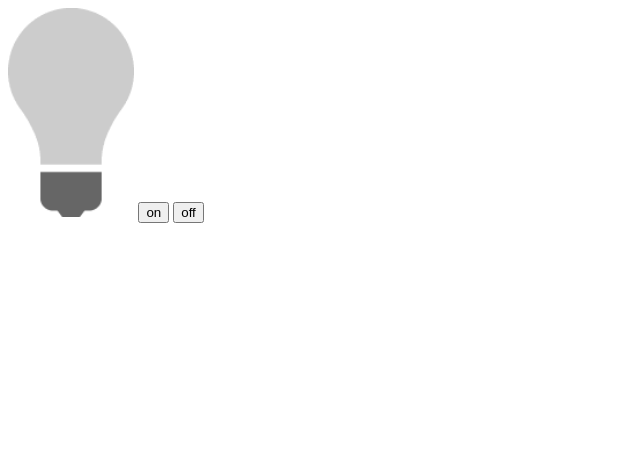
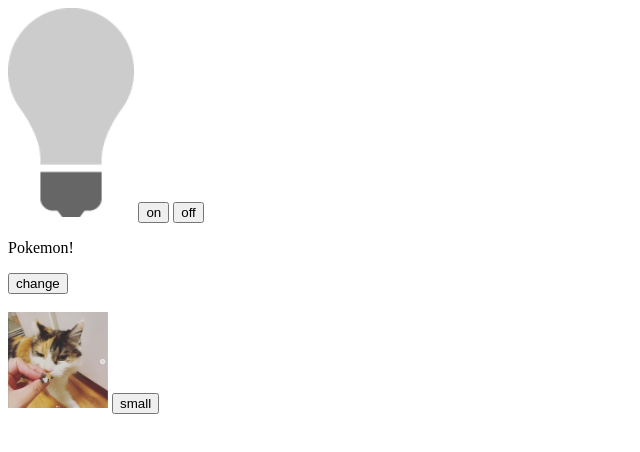
Before and after one commit to Carrie8348/js-basic-practice-in-html, a plain HTML site: page index.html in a window 1280 px wide. Shown: the whole page, without its empty margins (0-640 px from the left). Drawn offline with Linux system fonts and the light colour scheme.

Commit message:
add other display examples

```diff
--- a/index.html
+++ b/index.html
@@ -13,5 +13,13 @@
 
     <button type="button" onclick = "document.getElementById('lb').src='/assets/images/eg_bulboff.gif'"> off </button>
 
+
+    <p id="pokemon">Pokemon!</p>
+    <button type="button" onclick = "document.getElementById ('pokemon').innerHTML = 'star wars'">change</button>
+    <br>
+    <br>
+    <img id="mia" src="/assets/images/mia.png" alt="mia" style: width="100px" height="auto";>
+    <button type="button" onclick = "document.getElementById('mia').style.width = '50px'">small</button>
+
 </body>
 </html>
```
